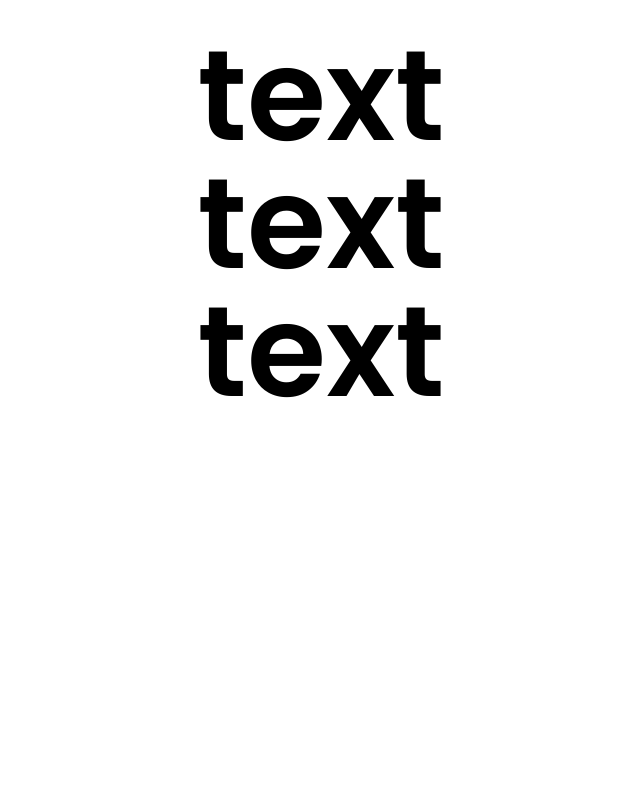
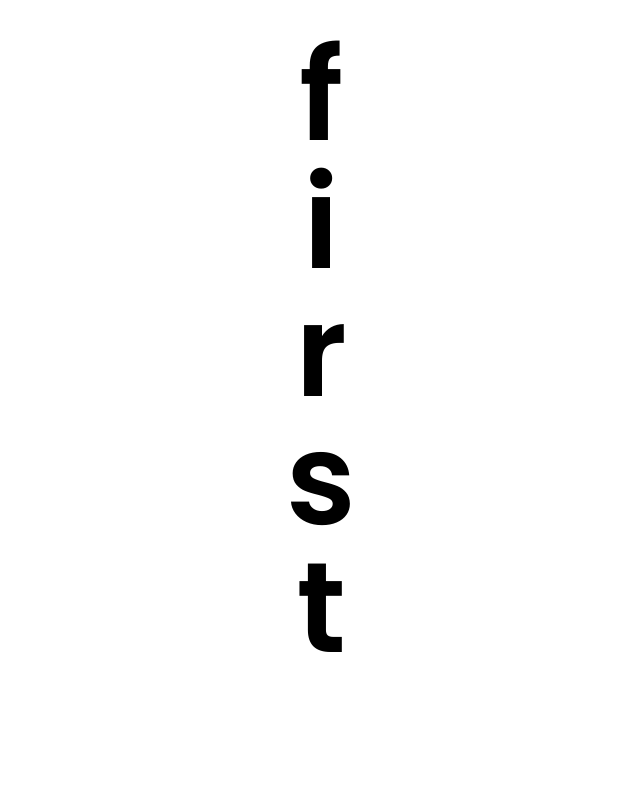
Before and after one commit to adarshdenga/framer-test, a React (Vite) app: page / in a window 1280 px wide. Shown: the top 800 px of the page, without its empty margins (319-959 px from the left). Built offline with nearby package versions, Linux system fonts and the light colour scheme.

Commit message:
Worked on the first animation

```diff
--- a/src/App.tsx
+++ b/src/App.tsx
@@ -1,16 +1,10 @@
-import { motion } from "framer-motion";
 import "./App.css";
+import First from "./components/First";
 
-function App() {
+export default function App() {
   return (
     <div className="container">
-      <div className="flex flex-col text-9xl font-poppins font-semibold">
-        <p>text</p>
-        <p>text</p>
-        <p>text</p>
-      </div>
+      <First />
     </div>
   );
 }
-
-export default App;
--- /dev/null
+++ b/src/components/First.tsx
@@ -0,0 +1,55 @@
+import { motion } from "framer-motion";
+
+export default function First() {
+  const line1 = "first";
+  const line2 = "animation";
+
+  const sentence = {
+    hidden: {
+      opacity: 1,
+    },
+    visible: {
+      opacity: 1,
+      transition: {
+        delay: 0.5,
+        staggerChildren: 0.08,
+      },
+    },
+  };
+
+  const letter = {
+    hidden: {
+      opacity: 1,
+      y: 50,
+    },
+    visible: {
+      opacity: 1,
+      y: 0,
+    },
+  };
+
+  return (
+    <motion.div
+      className="flex flex-col text-9xl font-poppins font-semibold"
+      variants={sentence}
+      initial="hidden"
+      animate="visible"
+    >
+      {line1.split("").map((char, index) => {
+        return (
+          <motion.span key={char + "-" + index} variants={letter}>
+            {char}
+          </motion.span>
+        );
+      })}
+      <br />
+      {line2.split("").map((char, index) => {
+        return (
+          <motion.span key={char + "-" + index} variants={letter}>
+            {char}
+          </motion.span>
+        );
+      })}
+    </motion.div>
+  );
+}
--- a/tailwind.config.js
+++ b/tailwind.config.js
@@ -5,8 +5,14 @@ export default {
     "./src/**/*.{js,ts,jsx,tsx}",
   ],
   theme: {
+    colors: {
+      lightblue: "#78e3eb",
+    },
     fontFamily: {
       poppins: ['Poppins', 'sans-serif'],
+    },
+    container: {
+      center: true,
     },
     extend: {},
   },
```
